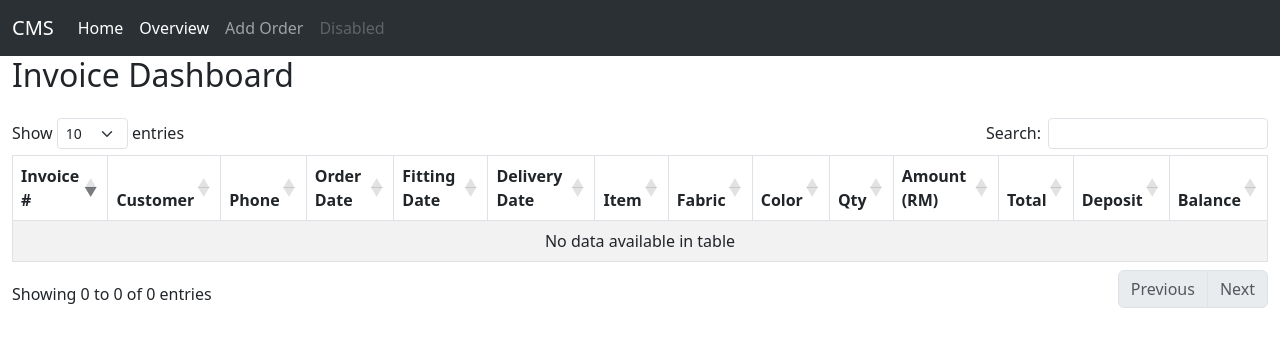
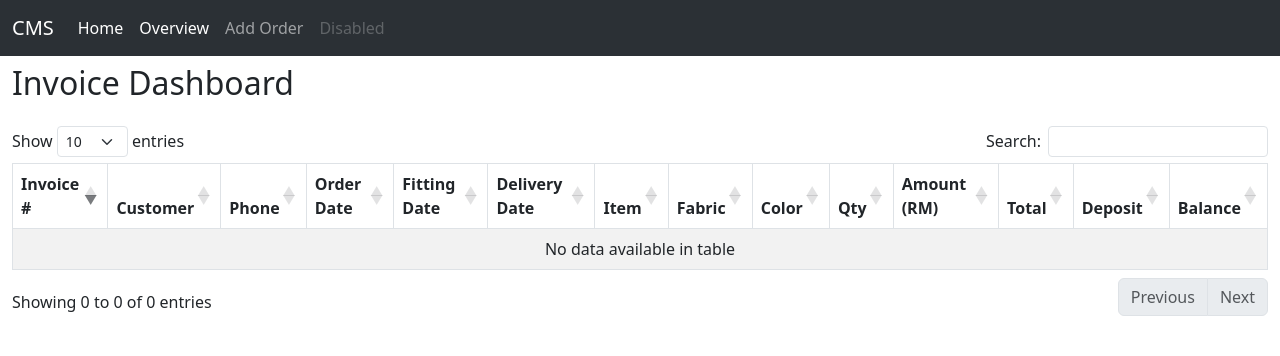
Before and after one commit to automacchiato/warisansutera, a PHP site: page /overview.php in a window 1280 px wide. Shown: the top 356 px of the page. Run offline with PHP 8.4, Linux system fonts and the light colour scheme; data that the repository does not hold is empty; some libraries are stand-ins or nearby versions.

Commit message:
add margin-2

```diff
--- a/customer/overview.php
+++ b/customer/overview.php
@@ -54,7 +54,7 @@ $result = $conn->query($query);
     </nav>
 
     <div class="container-fluid">
-        <h2 class="mb-4">Invoice Dashboard</h2>
+        <h2 class="mb-4 mt-2">Invoice Dashboard</h2>
         <table id="invoiceTable" class="table table-striped table-bordered">
             <thead>
                 <tr>
```
